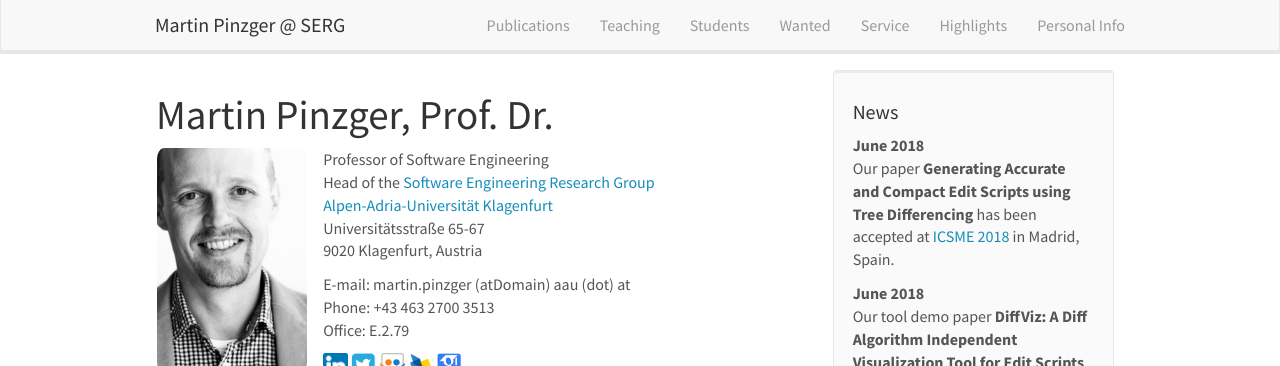
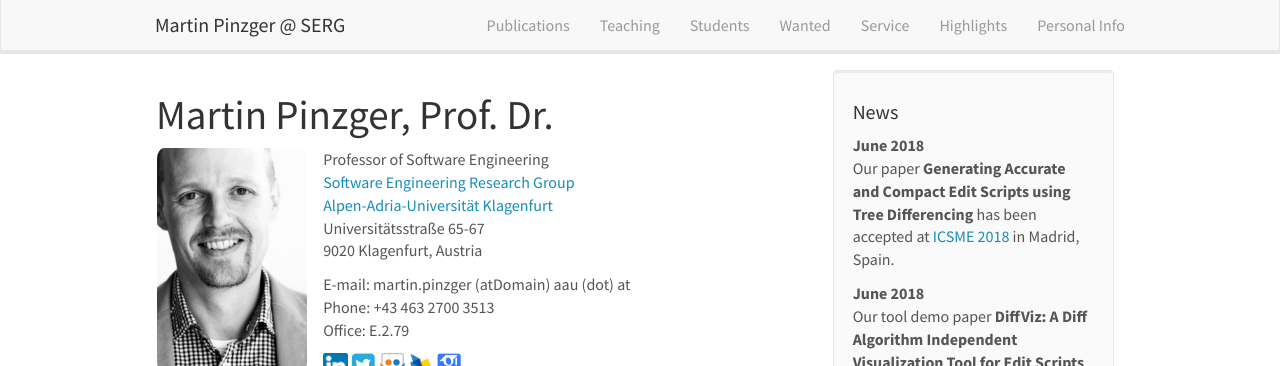
Before and after one commit to pinzger/pinzger.github.io, a Jekyll site: the page built from _pages/home.md, in a window 1280 px wide and 978 px high. Shown: the top 366 px of the window. Built offline with Jekyll 4.4.1, drawn with Linux system fonts in a browser that asks for light colours; nearby versions of some CDN libraries.

Commit message:
small change to home

```diff
--- a/_pages/home.md
+++ b/_pages/home.md
@@ -14,7 +14,7 @@ permalink: /
 </div>
 <div class="col-sm-7">
 Professor of Software Engineering <br />
-Head of the [Software Engineering Research Group](https://serg.aau.at/) <br />
+[Software Engineering Research Group](https://serg.aau.at/) <br />
 [Alpen-Adria-Universität Klagenfurt](http://www.aau.at/) <br/>
 Universitätsstraße 65-67<br/>
 9020 Klagenfurt, Austria <br />
```
